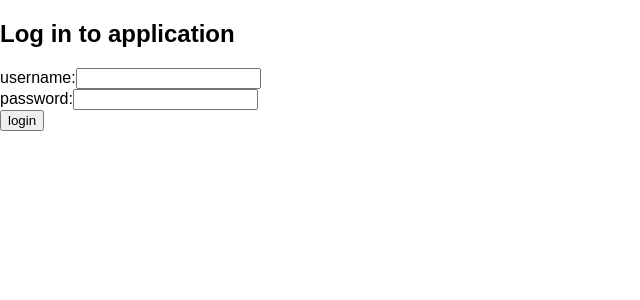
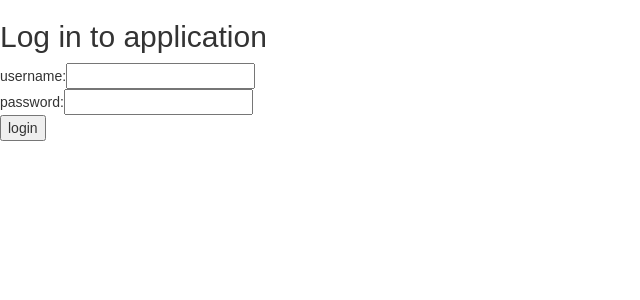
Before and after one commit to Asjrj/AYTKT21009_FrontEnd, a React (Create React App) app: page / in a window 1280 px wide. Shown: the top 300 px of the page, without its empty margins (0-640 px from the left). Built offline with nearby package versions, Linux system fonts and the light colour scheme; no server answers.

Commit message:
Tehtävä 7.12

```diff
--- a/package.json
+++ b/package.json
@@ -6,6 +6,7 @@
     "axios": "^0.17.1",
     "prop-types": "^15.6.2",
     "react": "^16.2.0",
+    "react-bootstrap": "^0.32.4",
     "react-dom": "^16.2.0",
     "react-redux": "^5.1.1",
     "react-router-dom": "^4.3.1",
--- a/public/index.html
+++ b/public/index.html
@@ -19,6 +19,7 @@
       work correctly both with client-side routing and a non-root public URL.
       Learn how to configure a non-root public URL by running `npm run build`.
     -->
+    <link rel="stylesheet" href="https://maxcdn.bootstrapcdn.com/bootstrap/3.3.7/css/bootstrap.min.css" integrity="sha384-BVYiiSIFeK1dGmJRAkycuHAHRg32OmUcww7on3RYdg4Va+PmSTsz/K68vbdEjh4u" crossorigin="anonymous">
     <title>React App</title>
   </head>
   <body>
--- a/src/App.js
+++ b/src/App.js
@@ -31,7 +31,7 @@
     } else {
       return (
         <Router>
-          <div>
+          <div className="container">
             <Logout />
             <Route exact path="/" render={() => <Blogs />} />
             <Route exact path="/blogs/:id" render={({ match }) =>
```
Also changed, not shown: 1 other file (tests, documents, lock files or other folders).
